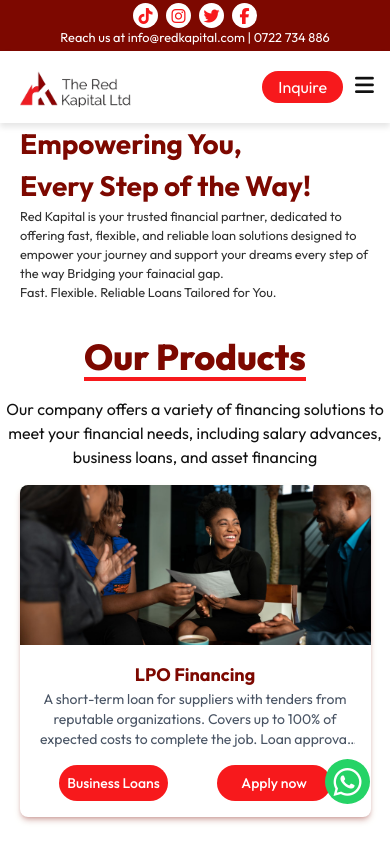
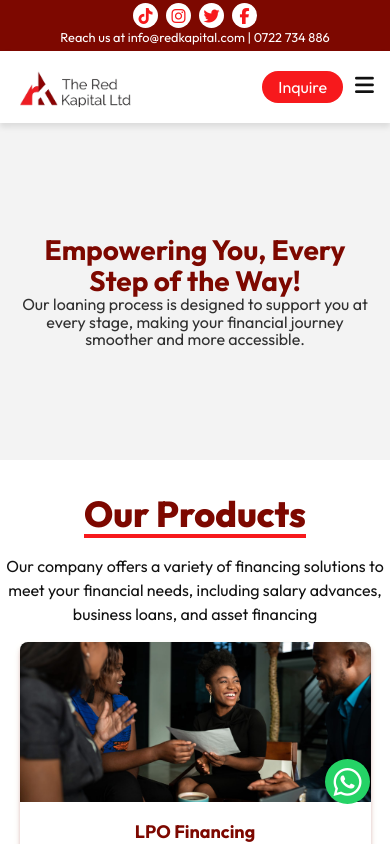
Before and after one commit to lkbrian/TheRedKapital, a React (Vite) app: page / in a window 390 px wide. Shown: the top 844 px of the page. Built offline with nearby package versions, Linux system fonts and the light colour scheme.

Commit message:
refactor: word slider effect.

```diff
--- a/src/App.css
+++ b/src/App.css
@@ -188,6 +188,7 @@
   /* color: white; */
   text-align: center;
   padding: 1rem;
+  background: #f3f3f3;
 }
 
 /* Main content area */
@@ -209,10 +210,10 @@
   display: flex;
   justify-content: space-between;
   padding: 0 4px;
-  /* overflow: hidden; */
   position: relative;
   width: 100%;
   flex-wrap: wrap;
+  background: #f3f3f3;
 }
 
 .home--content {
@@ -310,6 +311,12 @@
 }
 
 @media (min-width: 320px) and (max-width: 576px) {
+  section#home {
+    min-height: 40vh;
+    text-align: center;
+    align-items: center;
+    justify-content: center;
+  }
   .main--nav .header--links ul {
     display: none;
   }
@@ -331,12 +338,12 @@
   .home--content .content h1 {
     font-size: 1.75rem;
   }
-  .home--content .content p {
-    font-size: 0.875rem;
+  #home .home--content .content p {
+    font-size: 1rem;
   }
-  .home--content .content .home--explain {
+  /* .home--content .content .home--explain {
     font-size: 0.8rem;
-  }
+  } */
   .contact--container {
     padding: 0 1rem;
   }
@@ -391,7 +398,12 @@
     justify-content: center;
   }
   .home--content .content h1 {
-    font-size: 3.5rem;
+    font-size: 3rem;
+    width: 70%;
+  }
+  #home .home--content .content p {
+    font-size: 1.2rem;
+    width: 80%;
   }
   .shape--img--one {
     left: 14.95rem;
--- a/src/App.tsx
+++ b/src/App.tsx
@@ -1,14 +1,35 @@
-import { useState } from "react";
+import { useEffect, useState } from "react";
 import "./App.css";
 
 function App() {
   const [isOpen, setIsOpen] = useState(false);
+  const [currentWordIndex, setCurrentWordIndex] = useState(0);
+  const [direction, setDirection] = useState("enter"); // Keeps track of the direction (enter or leave)
 
-  const toggleNav = () => {
-    setIsOpen(!isOpen);
-  };
-  // const companyName: string = "The Red Kapital";
-  const tagLine: string = "Bridging your fainacial gap";
+  const splashScreenWordings = [
+    {
+      title: "Empowering You, Every Step of the Way!",
+      explanation:
+        "Our loaning process is designed to support you at every stage, making your financial journey smoother and more accessible.",
+    },
+    {
+      title: "Fast, Flexible Loans When You Need Them Most!",
+      explanation:
+        "We offer fast approval and flexible repayment options, ensuring you get the help you need quickly and on your terms.",
+    },
+    {
+      title: "Your Trusted Partner in Financial Freedom!",
+      explanation:
+        "With our expertise and commitment, we’re here to help you gain control over your financial future, providing the resources you need to thrive.",
+    },
+    {
+      title: "Quick, Easy, and Secure Loan Solutions!",
+      explanation:
+        "Get approved for a loan quickly with our easy application process, all while ensuring your information is secure and protected.",
+    },
+  ];
+
+  // const tagLine: string = "Bridging your fainacial gap";
   const productDescriptions = [
     {
       category: "Business Loans",
@@ -90,6 +111,23 @@
         "Founded in 2010, The Red Kapital has grown from a small financial service provider into a trusted name in the industry, serving thousands of clients with dedication and expertise.",
     },
   ];
+  const length = splashScreenWordings.length;
+  useEffect(() => {
+    const intervalId = setInterval(() => {
+      setDirection("leave"); // Start moving out
+      setTimeout(() => {
+        setCurrentWordIndex((prevIndex) => (prevIndex + 1) % length);
+        setDirection("enter"); // Start moving in
+      }, 600); // Wait for the "leave" animation to complete
+    }, 10000); // Change word every 3 seconds
+
+    // Clean up the interval on component unmount
+    return () => clearInterval(intervalId);
+  }, [length]);
+
+  const toggleNav = () => {
+    setIsOpen(!isOpen);
+  };
 
   return (
     <div className="body--container">
@@ -175,22 +213,29 @@
       {/* Main Content */}
       <main>
         {/* Home Section */}
-        <section id="home" className="p-1 min-lg:p-[3rem]">
+        <section id="home" className=" min-h-[40vh] p-1 min-lg:p-[3rem]">
           <div className="home--content">
             <div className="content">
-              <h1>
-                Empowering You,
-                <br /> Every Step of the Way!
+              <h1
+                className={`text-4xl font-bold text-gray-800 transition-all duration-1000
+          ${
+            direction === "enter"
+              ? "opacity-100 translate-x-0"
+              : "opacity-0 translate-x-[-60%]"
+          }`}
+              >
+                {splashScreenWordings[currentWordIndex].title}
               </h1>
 
-              <p className="home--explain">
-                Red Kapital is your trusted financial partner, dedicated to
-                offering fast, flexible, and reliable loan solutions designed to
-                empower your journey and support your dreams every step of the
-                way {tagLine}.
-              </p>
-              <p className="home--explain">
-                Fast. Flexible. Reliable Loans Tailored for You.
+              <p
+                className={`home--explain text-4xl font-bold text-gray-800 transition-all duration-1000
+          ${
+            direction === "enter"
+              ? "opacity-100 translate-y-0"
+              : "opacity-0 translate-y-[100%]"
+          }`}
+              >
+                {splashScreenWordings[currentWordIndex].explanation}
               </p>
             </div>
             {/* <div className="home--shape"></div> */}
```
